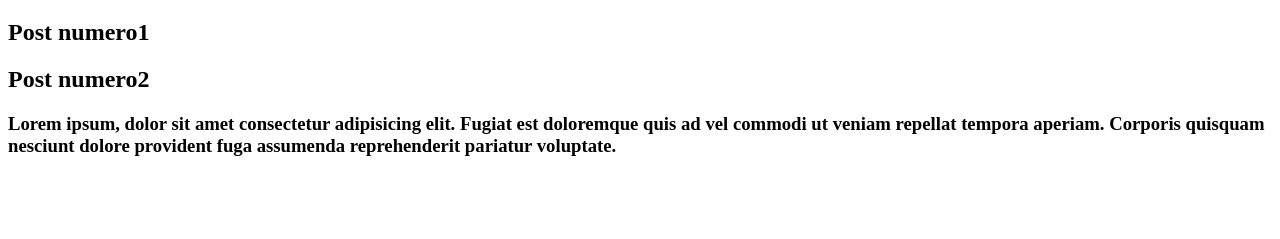
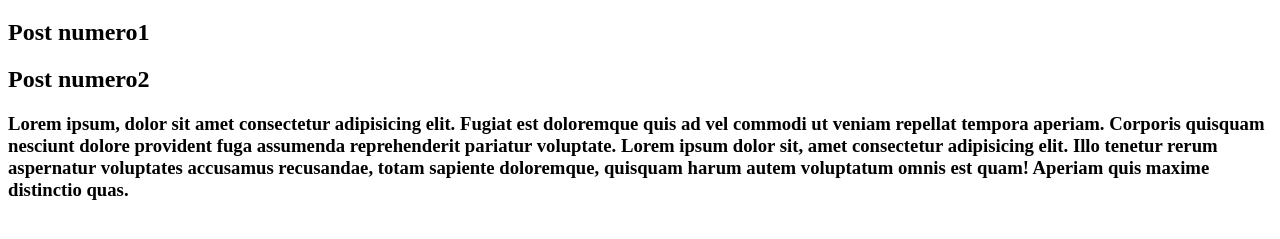
Before and after one commit to NicolasLimaPara/aulagithub, a plain HTML site: page blog.html in a window 1280 px wide. Shown: the part 61-300 px from the top of the page. Drawn offline with Linux system fonts and the light colour scheme.

Commit message:
Updated blog

```diff
--- a/blog.html
+++ b/blog.html
@@ -10,7 +10,7 @@
     <h1>Pagina de blog</h1>
     <h2>Post numero1</h2>
     <h2>Post numero2</h2>
-    <h3>Lorem ipsum, dolor sit amet consectetur adipisicing elit. Fugiat est doloremque quis ad vel commodi ut veniam repellat tempora aperiam. Corporis quisquam nesciunt dolore provident fuga assumenda reprehenderit pariatur voluptate.
+    <h3>Lorem ipsum, dolor sit amet consectetur adipisicing elit. Fugiat est doloremque quis ad vel commodi ut veniam repellat tempora aperiam. Corporis quisquam nesciunt dolore provident fuga assumenda reprehenderit pariatur voluptate. Lorem ipsum dolor sit, amet consectetur adipisicing elit. Illo tenetur rerum aspernatur voluptates accusamus recusandae, totam sapiente doloremque, quisquam harum autem voluptatum omnis est quam! Aperiam quis maxime distinctio quas.
     </h3>
 
 
```
